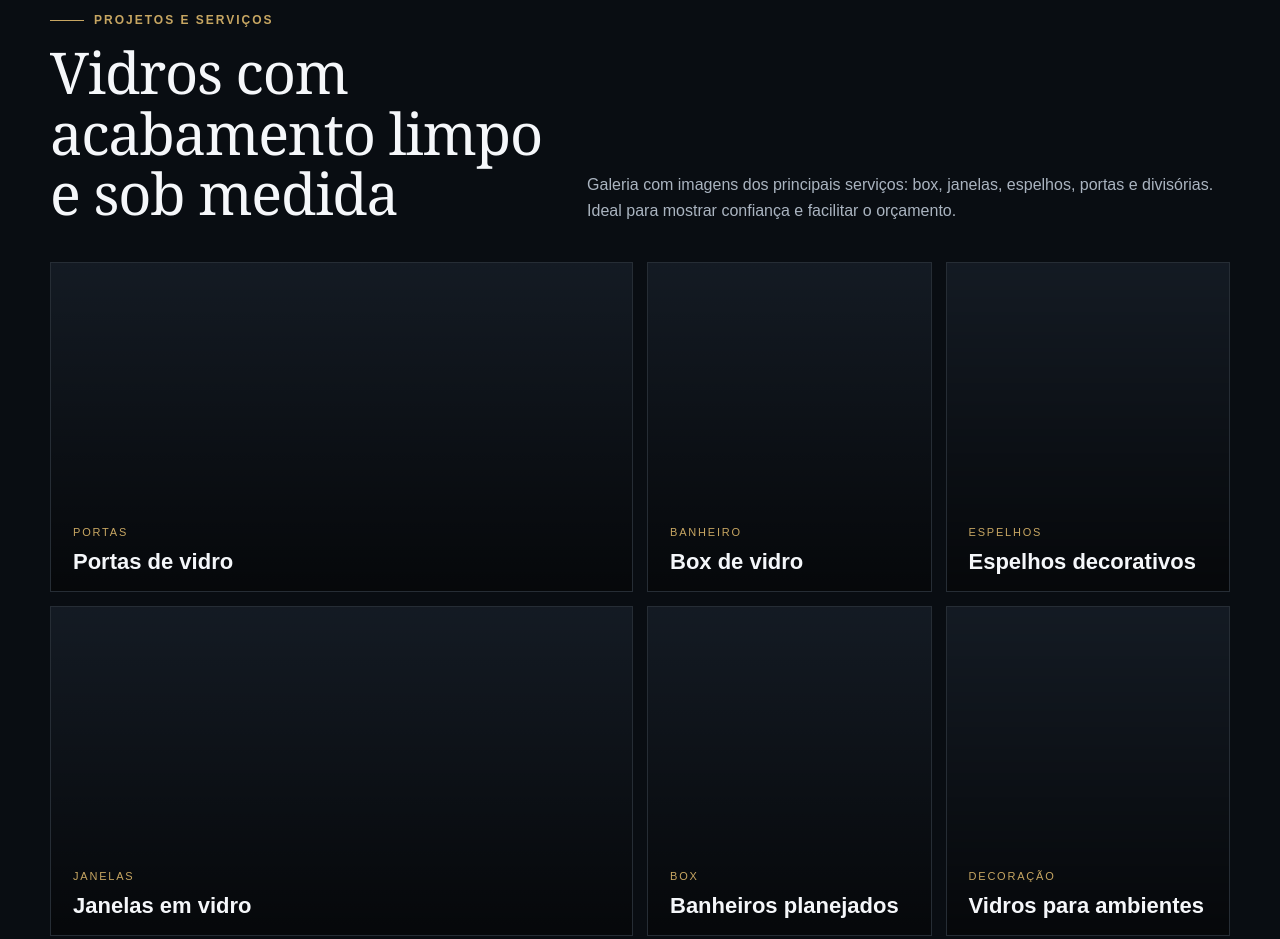
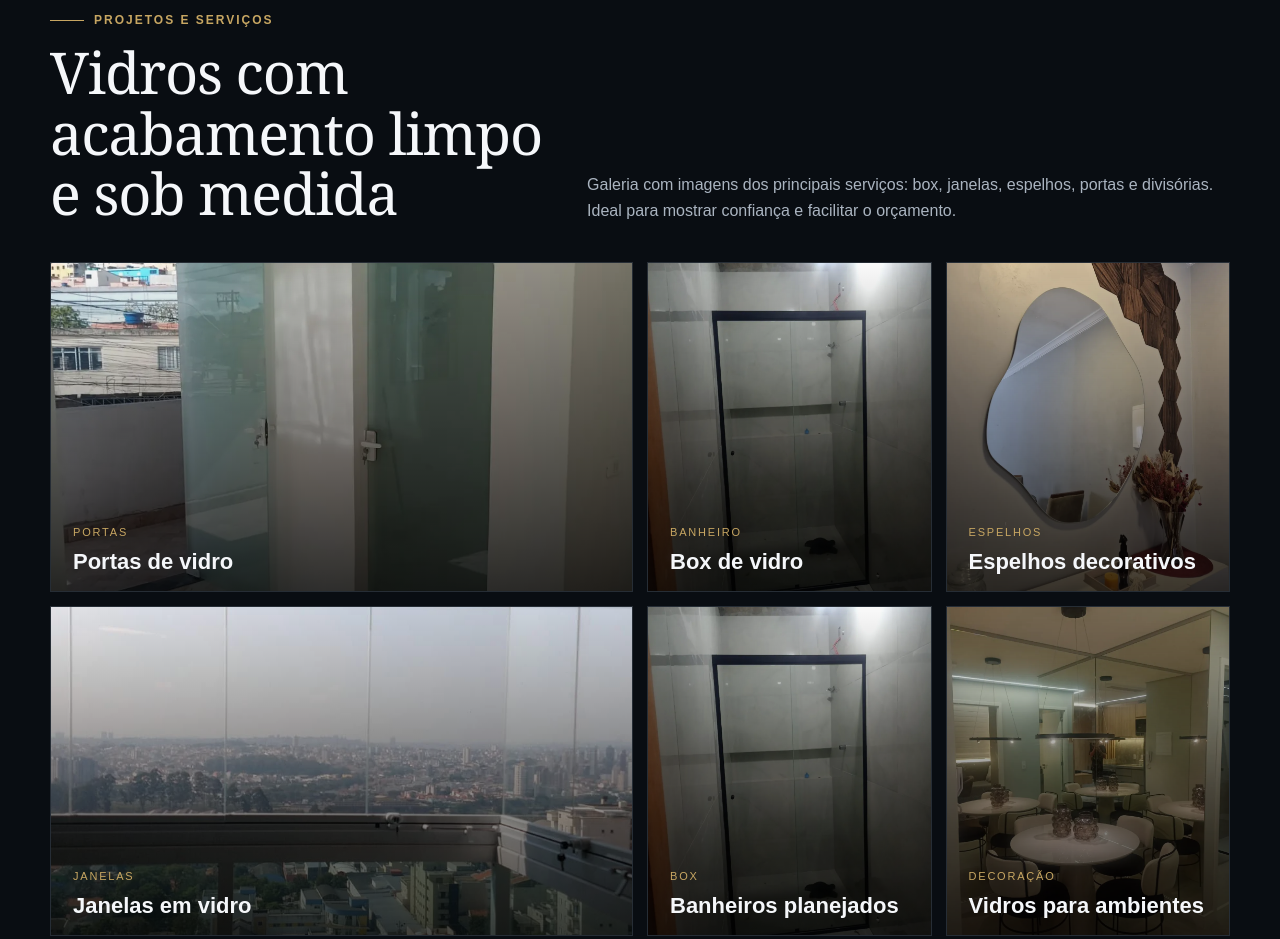
Before and after one commit to clertechofc-ctrl/BomPastor, a plain HTML site: page index.html in a window 1280 px wide. Shown: the part 887-1826 px from the top of the page. Drawn offline with Linux system fonts and the light colour scheme.

Commit message:
Corrige caminhos das imagens: pasta images/ e nomes corretos

```diff
--- a/index.html
+++ b/index.html
@@ -182,7 +182,7 @@
       padding:126px 0 72px;
       position:relative;
       overflow:hidden;
-      background:#090d12 url('imagens/-vidro.jpg.webp') center/cover no-repeat;
+      background:#090d12 url('images/porta-vidro.jpg.webp') center/cover no-repeat;
     }
 
     .hero-video{
@@ -397,7 +397,7 @@
       border:1px solid var(--line);
       background:
         linear-gradient(180deg,rgba(0,0,0,.04),rgba(0,0,0,.46)),
-        url('imagens/-vidro.jpg.webp') center/cover no-repeat;
+        url('images/porta-vidro.jpg.webp') center/cover no-repeat;
       box-shadow:var(--shadow);
     }
 
@@ -502,7 +502,7 @@
     .quote{
       background:
         linear-gradient(90deg,rgba(11,15,20,.96),rgba(11,15,20,.78)),
-        url('imagens/-vidro.jpg.webp') center/cover no-repeat;
+        url('images/porta-vidro.jpg.webp') center/cover no-repeat;
       border-top:1px solid rgba(255,255,255,.08);
       border-bottom:1px solid rgba(255,255,255,.08);
     }
@@ -746,7 +746,7 @@
 
   <main>
     <section class="hero" id="inicio">
-      <video class="hero-video" autoplay muted loop playsinline poster="imagens/-vidro.jpg.webp">
+      <video class="hero-video" autoplay muted loop playsinline poster="images/porta-vidro.jpg.webp">
         <source src="videos/vidro-hero.mp4" type="video/mp4">
       </video>
 
@@ -802,42 +802,42 @@
         </div>
 
         <div class="project-grid">
-          <article class="project" style="--photo:url('imagens/-vidro.jpg.webp')">
+          <article class="project" style="--photo:url('images/porta-vidro.jpg.webp')">
             <div class="project-info">
               <small>Portas</small>
               <strong>Portas de vidro</strong>
             </div>
           </article>
 
-          <article class="project" style="--photo:url('imagens/box-banheiro.jpg.webp')">
+          <article class="project" style="--photo:url('images/box-banheiro.jpg.webp')">
             <div class="project-info">
               <small>Banheiro</small>
               <strong>Box de vidro</strong>
             </div>
           </article>
 
-          <article class="project" style="--photo:url('imagens/espelho.jpg.webp')">
+          <article class="project" style="--photo:url('images/espelho.jpg.webp')">
             <div class="project-info">
               <small>Espelhos</small>
               <strong>Espelhos decorativos</strong>
             </div>
           </article>
 
-          <article class="project" style="--photo:url('imagens/janela-vidro.jpg.webp')">
+          <article class="project" style="--photo:url('images/janela-vidro.jpg.webp')">
             <div class="project-info">
               <small>Janelas</small>
               <strong>Janelas em vidro</strong>
             </div>
           </article>
 
-          <article class="project" style="--photo:url('imagens/box-banheiro.jpg.webp')">
+          <article class="project" style="--photo:url('images/box-banheiro.jpg.webp')">
             <div class="project-info">
               <small>Box</small>
               <strong>Banheiros planejados</strong>
             </div>
           </article>
 
-          <article class="project" style="--photo:url('imagens/decoração-vidro.jpg.webp')">
+          <article class="project" style="--photo:url('images/decoracao-vidro.jpg.webp')">
             <div class="project-info">
               <small>Decoração</small>
               <strong>Vidros para ambientes</strong>
```
